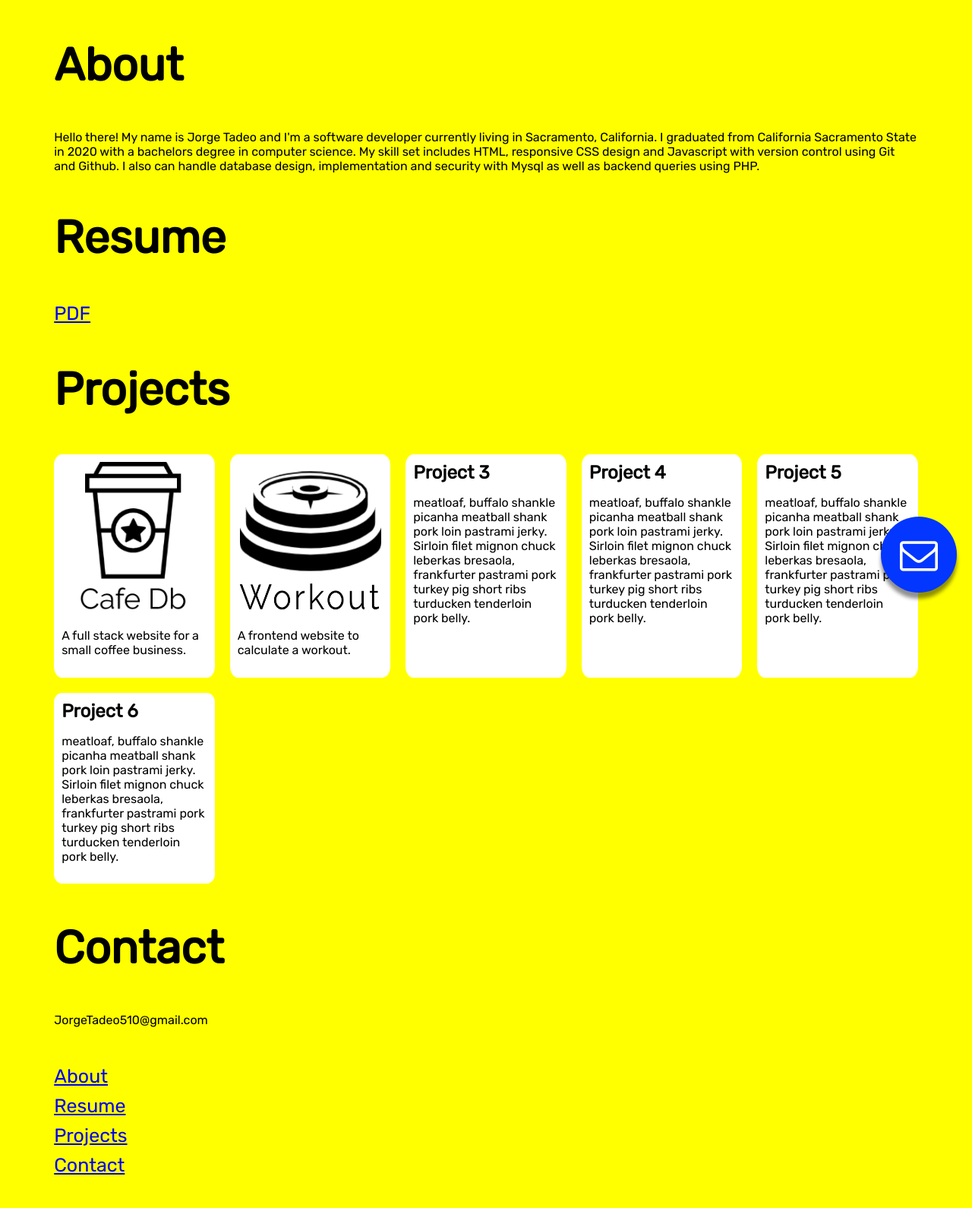
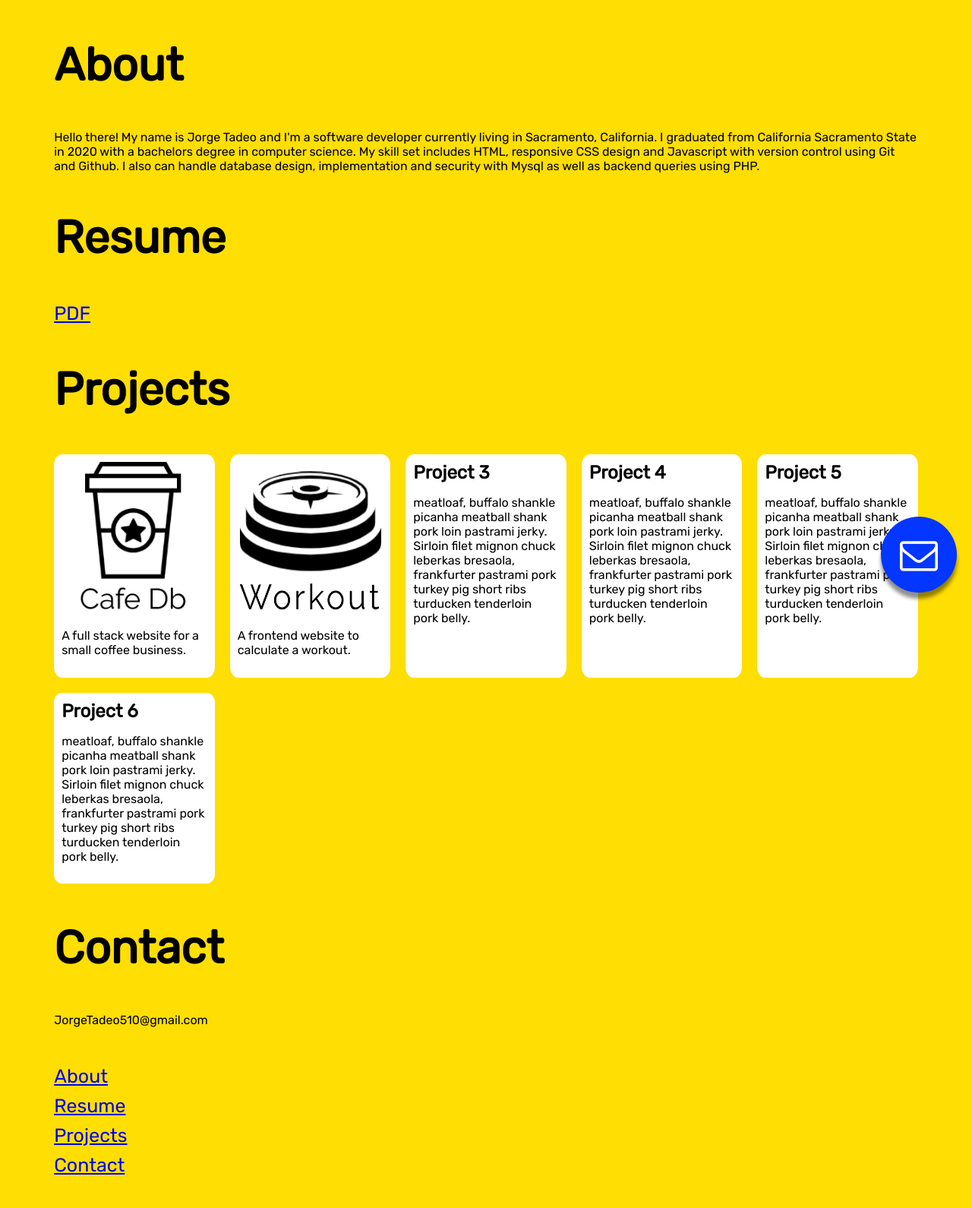
Before and after one commit to JorgeTadeo/PersonalWebSite, a PHP site: page / in a window 1280 px wide. Shown: the whole page at 76% size. Run offline with PHP 8.4, Linux system fonts and the light colour scheme.

Commit message:
removed test code

```diff
--- a/index.php
+++ b/index.php
@@ -96,29 +96,6 @@
 	.grid > li > a{
 		text-decoration: none;
 	}
-		@media (min-width: 576px) {
-	    body {
-			background-color: red;
-		}
-	}
-
-	@media (min-width: 768px) {
-	    body {
-			background-color: blue;
-		}
-	}
-
-	@media (min-width: 992px) {
-	    body {
-			background-color: green;
-		}
-	}
-
-	@media (min-width: 1200px) {
-		body {
-			background-color: yellow;
-		}
-	}
 	</style>
   </head>
 	<body>
```
